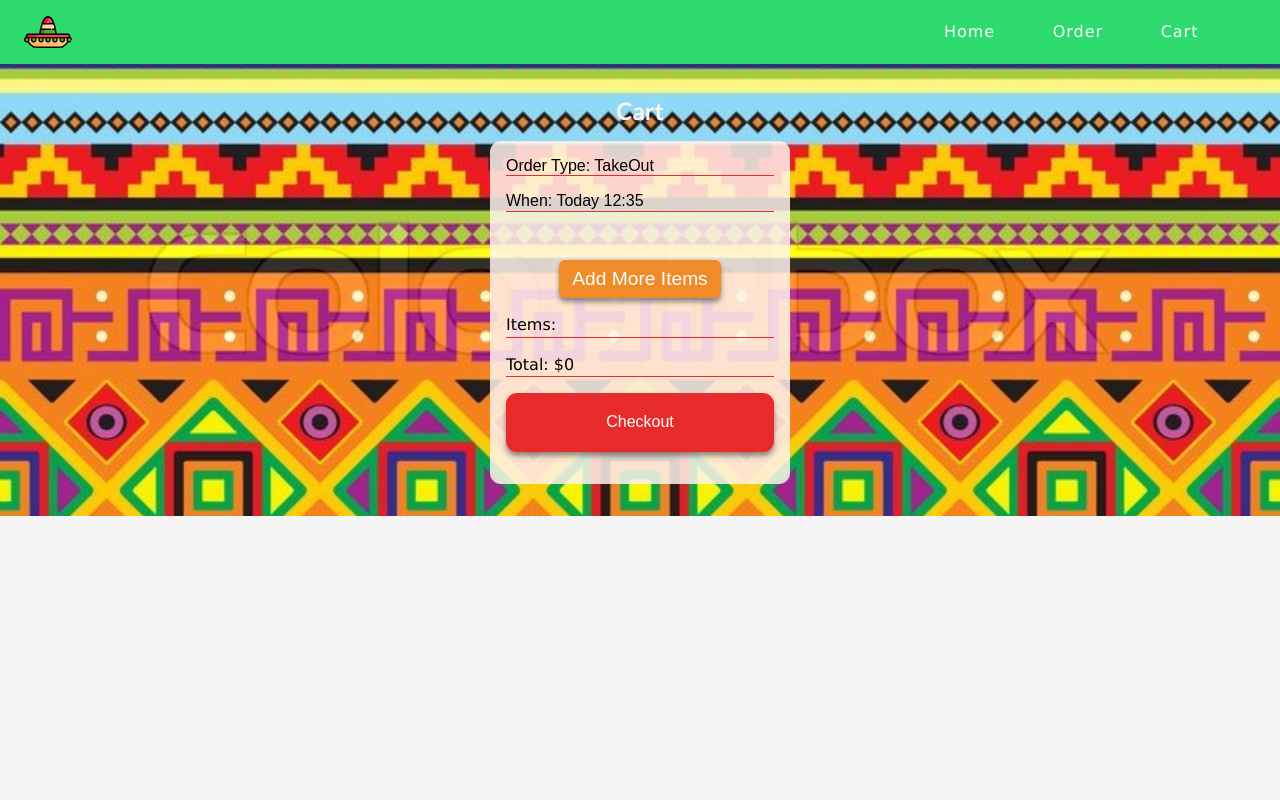
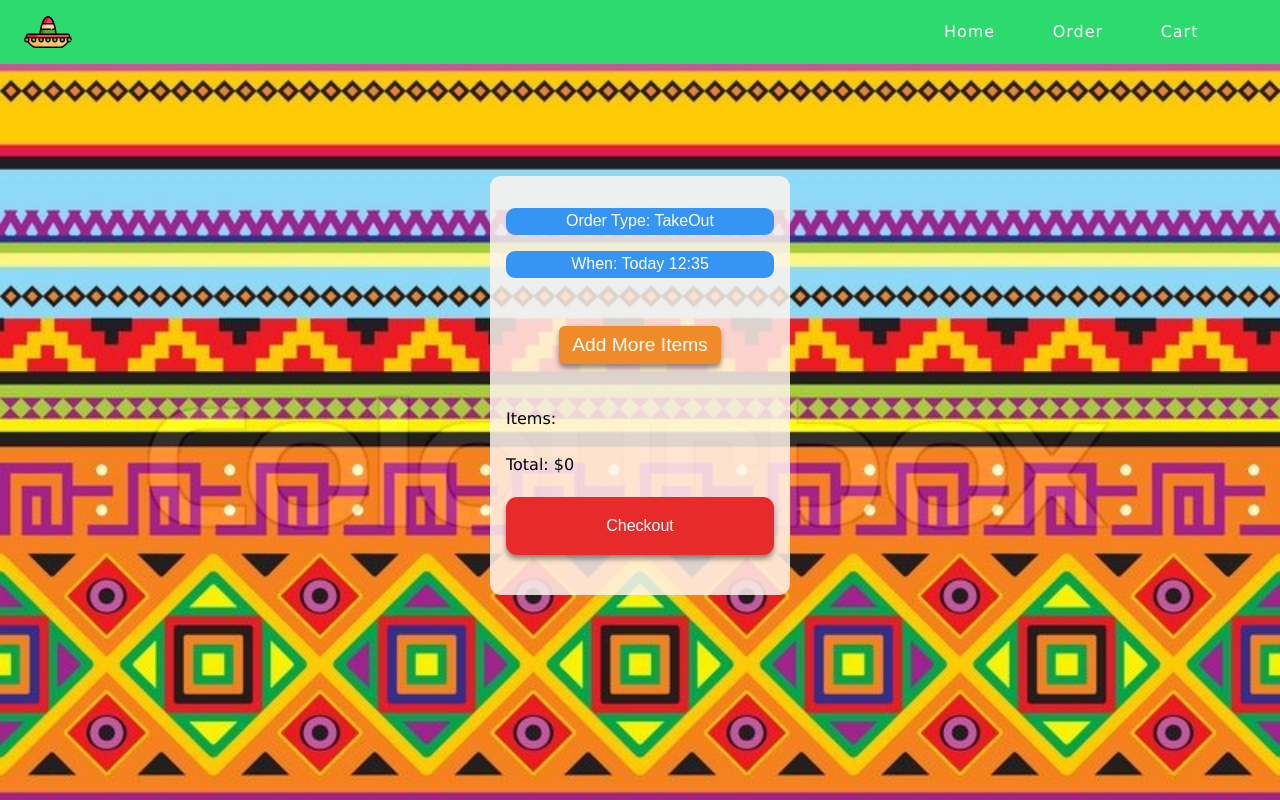
Before and after one commit to vic-villicana/juicy, a React (Create React App) app: page /cart in a window 1280 px wide. Built offline with nearby package versions, Linux system fonts and the light colour scheme; a web font is replaced by a local one.

Commit message:
fetch images from s3 bucket and make minor ui changes

```diff
--- a/src/App.css
+++ b/src/App.css
@@ -170,7 +170,7 @@
   }
 
   .customer-message{
-    margin:4.5em 1.25em;
+    margin:5.5em 1.25em;
     display:flex;
     flex-direction:column-reverse;
   }
@@ -194,7 +194,9 @@
     height:225px;
     width:350px;
     margin:0 auto;
-    background:grey;
+    background-position:center;
+    background-size:cover;
+    border-radius:9px;
   }
 /*---MainDashboard---*/
 /*---MainDashboard---*/
@@ -497,7 +499,7 @@
     color:white;
   }
   .add-btn{
-    margin-bottom:2em;
+    margin-bottom:1.5em;
     padding:20px 38px;
     background:#e72b2b;
     border-radius: 11px;
@@ -513,6 +515,7 @@
     background-position: center;
     color: black;
     padding:2em 0;
+    height: 100vh;
   }
 
   .item-cart{
@@ -527,20 +530,36 @@
   .order-details{
     display:flex;
     max-width:300px;
-    margin: 0 auto;
+    margin: 5em auto;
     border-radius:11px;
     flex-direction:column;
     background:rgba(255, 245, 238, 0.842);
     /* background:rgba(90, 226, 56, 0.842); */
-    padding:0 1em;
+    padding:1em 1em;
   }
 
   .details{
-      text-align: left;
+
+    margin-top: 1em;
+    /* margin-bottom: 2em; */
+    border: none;
+    /* background: dodgerblue; */
+    /* color: white; */
+    padding: 0.2em 0 0.25em 0;
+
+      /* text-align: left;
       margin-top:1em;
+      margin-bottom:2em;
       border: none;
       background: none;
-      border-bottom:1px solid hsl(0, 80%, 54%)
+      border-bottom:1px solid hsl(0, 80%, 54%) */
+  }
+
+  .btn-style{
+    color:white;
+    background: rgb(54, 149, 244);
+    border-radius:9px;
+    padding: .25em 0 .30em 0;
   }
 
   .back-to-menu a{
@@ -563,6 +582,8 @@
     align-items: center;
     width:auto;
     margin-top:3em;
+    margin-bottom: 1.5em;
+
   }
 
   .cart-btn{
@@ -746,7 +767,7 @@
     display:flex;
     flex-direction:column;
     align-items: center;
-    margin:0 auto;
+    margin:0 auto 3em auto;
   }
 
   .card{
@@ -936,6 +957,9 @@
   .m-image{
     height:275px;
     width:450px;
+    background-position:center;
+    background-size:cover;
+    border-radius: 11px;
   }
 
   .info-p{
--- a/src/App.js
+++ b/src/App.js
@@ -78,9 +78,9 @@ class App extends React.Component {
 
 
   render(){
-    console.log(this.state)
     return(
-      <BrowserRouter>
+     <BrowserRouter>
+
       <Navbar />
         <Routes>
           <Route path="/" element={<Home promoSub={this.formPromo} />}/>
@@ -89,8 +89,8 @@ class App extends React.Component {
           <Route path="cart" element={<Cart items={this.state.cart} />} />
           <Route path="contact" element={<ContactForm contactSub={this.formcontact} />} />
         </Routes>
-      </BrowserRouter>
 
+    </BrowserRouter>
 
     )
 
--- a/src/MenuItem.js
+++ b/src/MenuItem.js
@@ -2,6 +2,8 @@ import {React, useEffect} from 'react'
 import { Link, useParams } from 'react-router-dom'
 import { connect } from 'react-redux'
 import { fetchMenu } from './actions'
+import juicer from "./api/juicer"
+
 
 import data from './data'
 import TacoHeader from './components/TacoHeader'
@@ -20,21 +22,25 @@ import mexiPattern from './imgs/pattern.jpg'
 //the MenuItem component is goingto keep the state of the substituted items, and the quantity of the selected item
 
 const MenuItem = (props) => {
-    const {item} = useParams()
-    //this is a fucking stupid line of code you should NEVER EVER read hard coded values to use as state.
     // const menuItem = props.menu.find((items) => items.menuItemId === Number(item))
     const menuItem = props.item
-    console.log(typeof item)
-    console.log( menuItem)
-    console.log(props.menu)
-    console.log(useParams())
+
+
     useEffect(() => {
-        props.fetchMenu()
+
+        const data = async () => {
+            console.log(menuItem.img)
+            const data = await juicer.get(`/imgs/${menuItem.img}`)
+            const json = data.json()
+            return json
+        }
+
+        data().catch(console.error)
     }, [])
         return(
             <div className='menu-item'>
                 <div className='item-container' style={{background:`linear-gradient(#8fffc1dc, #8fffc1dc), url(${mexiPattern})`}}>
-                    <TacoHeader sign={"menuItem.imgs"}/>
+                    <TacoHeader sign={`https://juize.s3.us-west-2.amazonaws.com/${menuItem.img}`}/>
                     <h2 className='menu-item-title'> {menuItem.dish}</h2>
                     <h4 className='menu-item-price'> ${menuItem.price}.00 ea.</h4>
                     <p className='menu-paragraph'>
--- a/src/MenuItems.js
+++ b/src/MenuItems.js
@@ -1,34 +1,32 @@
-import React from 'react'
+import {React} from 'react'
 import {Link} from 'react-router-dom'
 // import itemTile from './itemTiles'
 
 //so far i added an item id to ALL food items and passed it down from Menu component as props to this component
-class MenuItems extends React.Component {
-    constructor(props) {
-        super(props)
-        this.itemChoosen = this.itemChoosen.bind(this)
+const MenuItems = (props) => {
+
+
+    const itemChoosen = () => {
+        props.onClick(props, props.href)
     }
 
-    itemChoosen(){
-        this.props.onClick(this.props, this.props.href)
-        console.log(this.props)
-    }
-    render(){
+
         return (
             //component does not need an add button attach event listener on parent element
-            <div onClick={this.itemChoosen}>
-                <Link to={this.props.href} className='menu-items'>
-                    <div className='menu-pic' style={{backgroundImage:`url(${this.props.imgs})`}}></div>
+            <div onClick={itemChoosen}>
+                <Link to={props.href} className='menu-items'>
+                    <img alt="current food item" className='menu-pic' src={`https://juize.s3.us-west-2.amazonaws.com/${props.img}`}/>
+                    {/* <div className='menu-pic' style={{backgroundImage:`url(${props.imgs})`}}></div> */}
                     <div className='simple-flex'>
-                        <div className='menu-title'>{this.props.dish}<br/></div>
-                        <p>{this.props.description}</p>
-                        <div className='menu-price'>${this.props.price}.00</div>
+                        <div className='menu-title'>{props.dish}<br/></div>
+                        <p>{props.description}</p>
+                        <div className='menu-price'>${props.price}.00</div>
                     </div>
                 </Link>
 
             </div>
         )
-    }
+
 
 }
 
--- a/src/components/Cart.js
+++ b/src/components/Cart.js
@@ -79,7 +79,7 @@ const Cart = (props) => {
 
     return(
         <div className="Cart" style={{backgroundImage:`url(${pattern})`}} >
-            <h2>Cart</h2>
+
             <div className="order-details">
                 <Modal handleClose={closeOrderModal} show={orderModal}>
                     {displayOptions("Takeout", "Delivery", "Curbside")}
--- a/src/components/Home.js
+++ b/src/components/Home.js
@@ -15,6 +15,8 @@ const Home = (props) => {
     return(
         <div>
             <TacoHome />
+
+            <Message />
 
             <section className="cards" >
                 <div className="sub-heading">
@@ -52,7 +54,6 @@ const Home = (props) => {
                     </Card>
                 </div>
             </section>
-            <Message />
             {/* <section className="intro" style={{backgroundImage:`linear-gradient(rgba(143, 255, 193, 0.863), rgba(143, 255, 193, 0.863)), url(${pattern})`}}>
                 <div className="info-pic" style={{backgroundImage: `linear-gradient(rgb(65, 65, 65, 0.568), rgb(65, 65, 65, 0.268)), url(${mexicanTable})`}}>
                     <h2>bringing the party <br/> to you!</h2>
--- a/src/components/Message.js
+++ b/src/components/Message.js
@@ -1,3 +1,5 @@
+import mexicanTable from "../imgs/mexicantable.jpg"
+
 const Message = () => {
     return(
         <section className="customer-message">
@@ -15,7 +17,7 @@ const Message = () => {
                 <p>sincerly,</p>
                 <h3 className="signature">The Juicy Juice Team</h3>
             </div>
-            <div className="m-image" ></div>
+            <div className="m-image" style={{backgroundImage: `url(${mexicanTable})`}} ></div>
         </section>
     )
 }
--- a/src/components/ModalBtn.js
+++ b/src/components/ModalBtn.js
@@ -11,7 +11,7 @@ const ModalBtn = ({modalOpen, children}) => {
 
         return(
 
-            <button onClick={modalOpen} className="details">{children}</button>
+            <button onClick={modalOpen} className="details btn-style">{children}</button>
 
         )
 
--- a/src/components/NewMenu.js
+++ b/src/components/NewMenu.js
@@ -65,7 +65,7 @@ const NewMenu = (props) => {
     const menu = menuItems.map(item => {
         if(item.menuId === selected){
             return(
-                <MenuItems onClick={selectItem} href={`/order/${item.menuItemId}`} quantity={item.quantity} imgs={item.img} key={item.menuItemId} dish={item.dish} price={item.price} description={item.description}/>
+                <MenuItems onClick={selectItem} href={`/order/${item.menuItemId}`} quantity={item.quantity} img={item.img} key={item.menuItemId} dish={item.dish} price={item.price} description={item.description}/>
             )
         }
 
```
